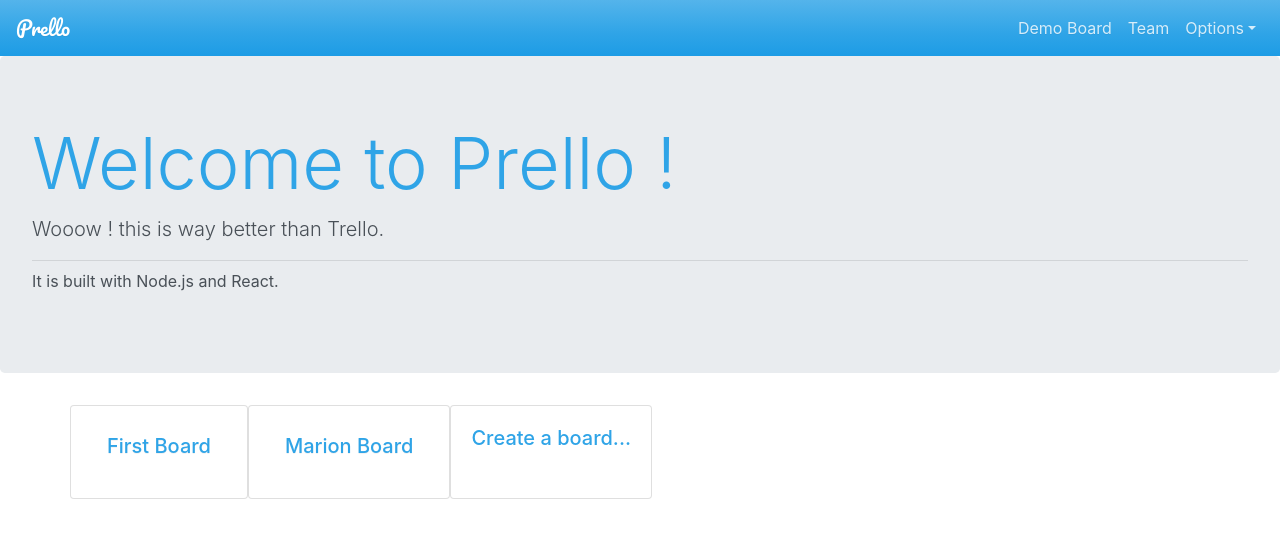
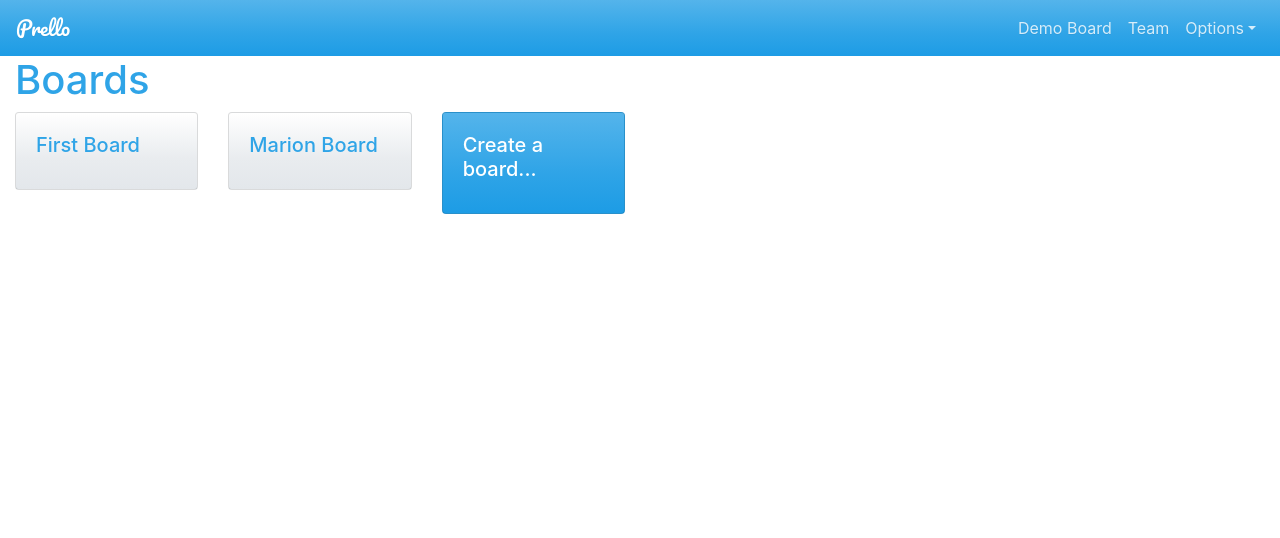
Before and after one commit to hardcoded/PrellOne-client, a React (Create React App) app: page / in a window 1280 px wide. Shown: the top 538 px of the page. Built offline with nearby package versions, Linux system fonts and the light colour scheme.

Commit message:
Home board

```diff
--- a/src/components/Home.js
+++ b/src/components/Home.js
@@ -1,38 +1,33 @@
 import React from 'react';
 import { Link } from 'react-router-dom'
 import { Container, Jumbotron, Row, Card, CardBody,
-    CardTitle } from 'reactstrap'
+    CardTitle, Col} from 'reactstrap'
 import PropTypes from  'prop-types'
 import AddBoard from '../containers/AddBoard.container'
 
 
 const Home = ({boards, openModalCreateBoard}) => (
         <div>
+            <Container style={{maxWidth:"100%"}}>
             <header>
-                <Jumbotron>
-                    <h1 className="display-3">Welcome to Prello !</h1>
-                    <p className="lead">Wooow ! this is way better than Trello.</p>
-                    <hr className="my-2" />
-                    <p>It is built with Node.js and React.</p>
-                    <p className="lead">
-                    </p>
-                </Jumbotron>
+                    <h1>Boards</h1>
             </header>
-            <Container>
                 <Row>
                     {boards.map(board => (
-                        <Card key={board.id}>
+                        <Col xs="12" sm="6" md="3" lg="2">
+                            <Card key={board.id} className="bg-light mb-3">
                                 <CardBody>
                                     <CardTitle>
-                                <Link className="nav-link" to={"/board/"+board.id}>
+                                    <Link  to={"/board/"+board.id}>
                                         {board.title}
                                     </Link>
-
                                     </CardTitle>
                                 </CardBody>
                             </Card>
+                        </Col>
                     ))}
-                        <Card onClick={() => openModalCreateBoard()}>
+                    <Col xs="12" sm="6" md="3" lg="2">
+                        <Card onClick={() => openModalCreateBoard()} className="card text-white bg-primary mb-3">
                             <CardBody>
                                 <CardTitle>
                                     Create a board...
@@ -40,6 +35,7 @@ const Home = ({boards, openModalCreateBoard}) => (
                             </CardBody>
                         </Card>
                         <AddBoard/>
+                    </Col>
                 </Row>
             </Container>
         </div>
```
Also changed, not shown: src/main.scss (line endings or trailing spaces). Lines whose indentation alone changed are shown as unchanged.
